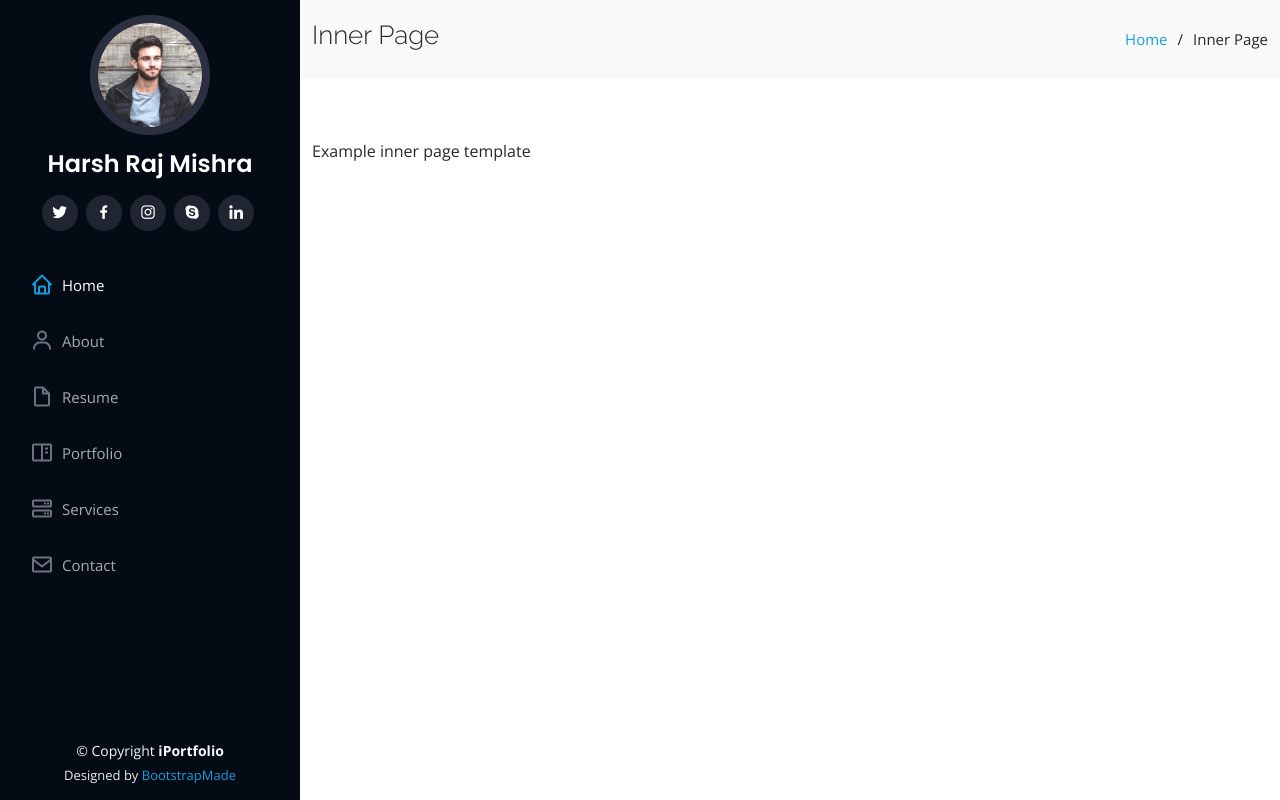
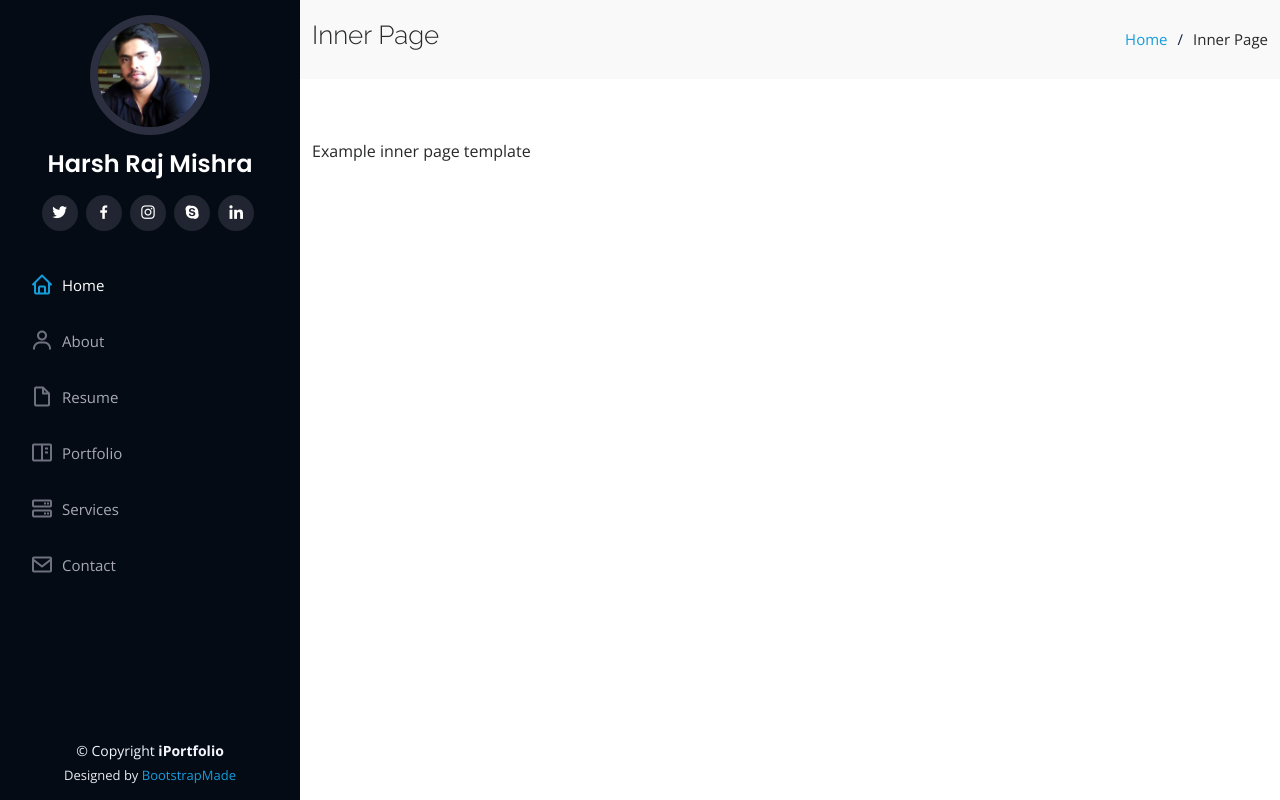
Before and after one commit to HarshRajMishra1995/HarshRajMishra1995.github.io, a plain HTML site: page inner-page.html in a window 1280 px wide. Drawn offline with nearby package versions, Linux system fonts and the light colour scheme.

Commit message:
updated profile pic

```diff
--- a/inner-page.html
+++ b/inner-page.html
@@ -45,7 +45,7 @@
     <div class="d-flex flex-column">
 
       <div class="profile">
-        <img src="assets/img/profile-img.jpg" alt="" class="img-fluid rounded-circle">
+        <img src="assets/img/MyProfilePic.jpg" alt="" class="img-fluid rounded-circle">
         <h1 class="text-light"><a href="index.html">Harsh Raj Mishra</a></h1>
         <div class="social-links mt-3 text-center">
           <a href="#" class="twitter"><i class="bx bxl-twitter"></i></a>
```
